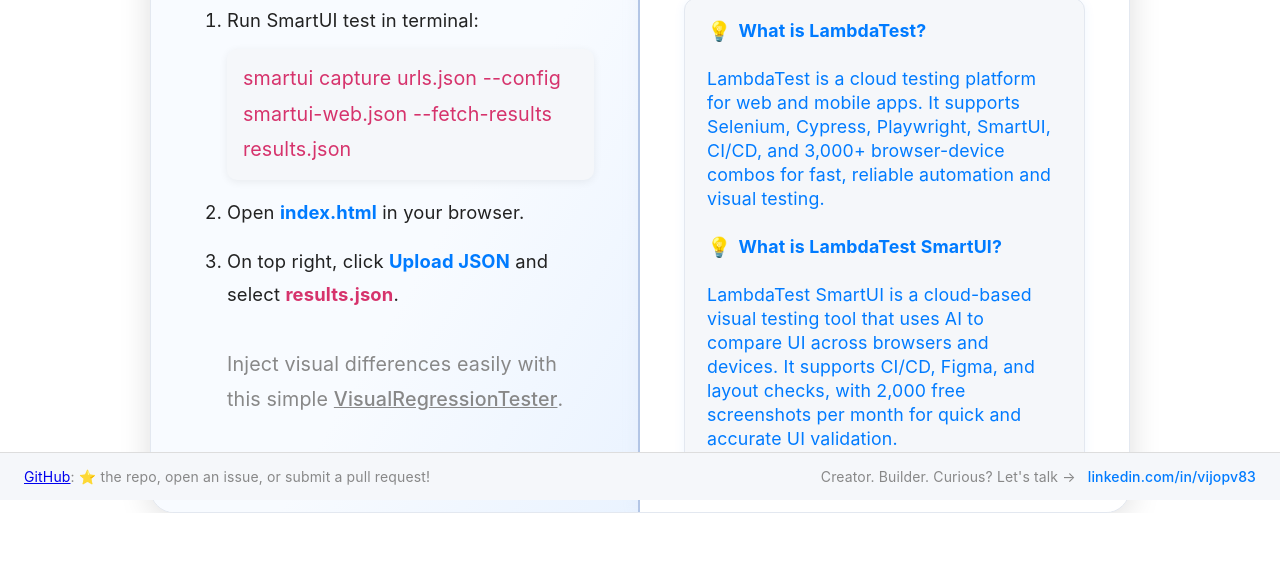
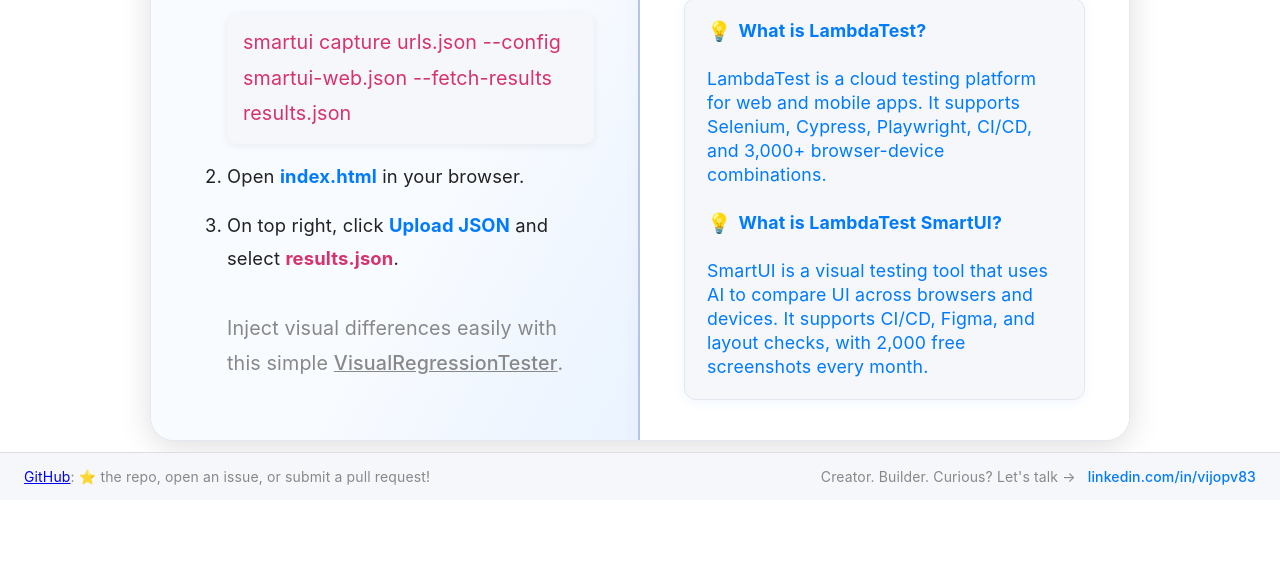
Before and after one commit to vijopv83/LambdaTestSmartUIReporter, a plain HTML site: page index.html in a window 1280 px wide. Shown: the part 300-861 px from the top of the page. After the commit the page ends 800 px from the top, so only its background shows below. Drawn offline with Linux system fonts and the light colour scheme.

Commit message:
Update index.html

```diff
--- a/index.html
+++ b/index.html
@@ -1361,11 +1361,11 @@
             style="background:#f5f7fa;padding:20px 22px;border-radius:12px;margin-bottom:0;font-size:1.11em;color:#007bff;border:1.5px solid #e3e8f0;max-width:100%;box-shadow:0 2px 12px #007bff11;">
             <b style="display:flex;align-items:center;gap:7px;"><span style='font-size:1.1em;'>💡</span> What is LambdaTest?</b><br>
             LambdaTest is a cloud testing platform for web and mobile apps.
-            It supports Selenium, Cypress, Playwright, SmartUI, CI/CD, and 3,000+ browser-device combos for fast, reliable automation and visual testing.
+            It supports Selenium, Cypress, Playwright, CI/CD, and 3,000+ browser-device combinations.
             <br><br>
             <b style="display:flex;align-items:center;gap:7px;"><span style='font-size:1.1em;'>💡</span> What is LambdaTest SmartUI?</b><br>
-            LambdaTest SmartUI is a cloud-based visual testing tool that uses AI to compare UI across browsers and devices.
-            It supports CI/CD, Figma, and layout checks, with 2,000 free screenshots per month for quick and accurate UI validation.
+            SmartUI is a visual testing tool that uses AI to compare UI across browsers and devices.
+            It supports CI/CD, Figma, and layout checks, with 2,000 free screenshots every month.
           </div>
         </div>
       </div>
```
